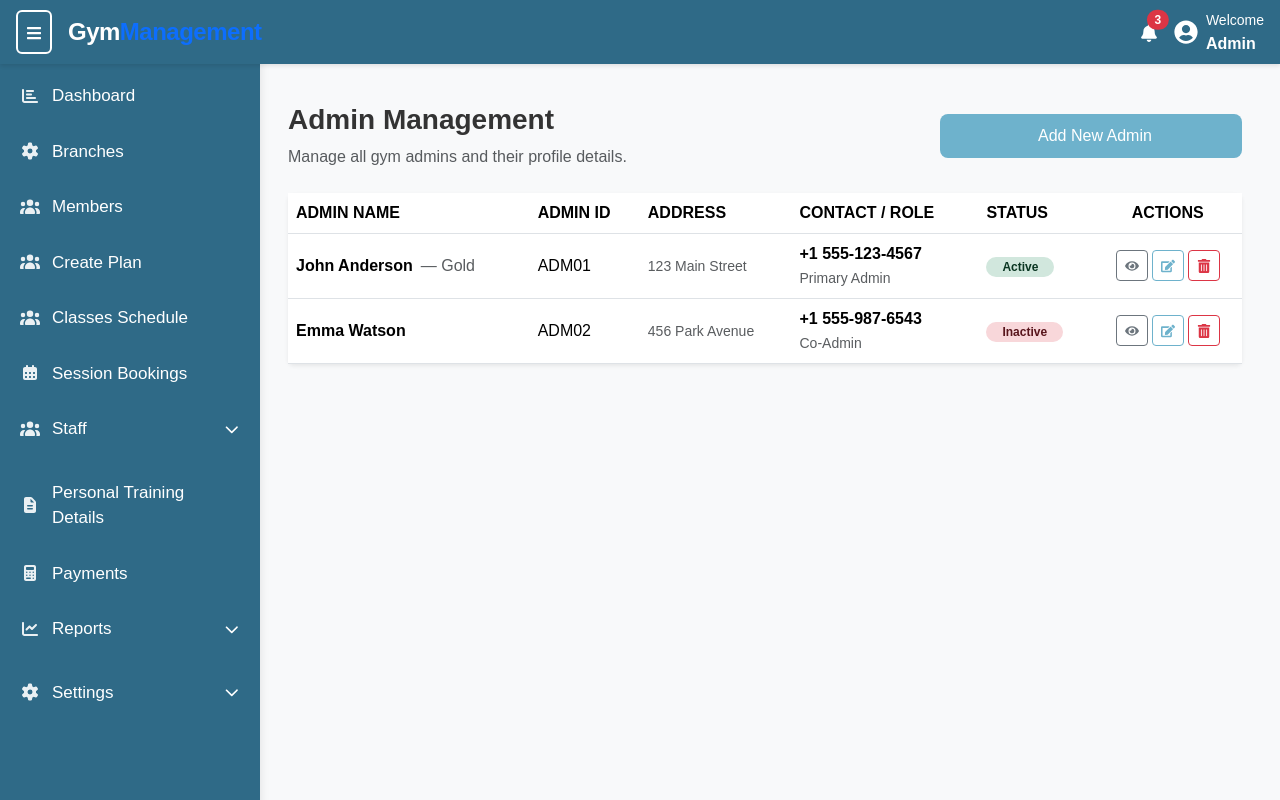
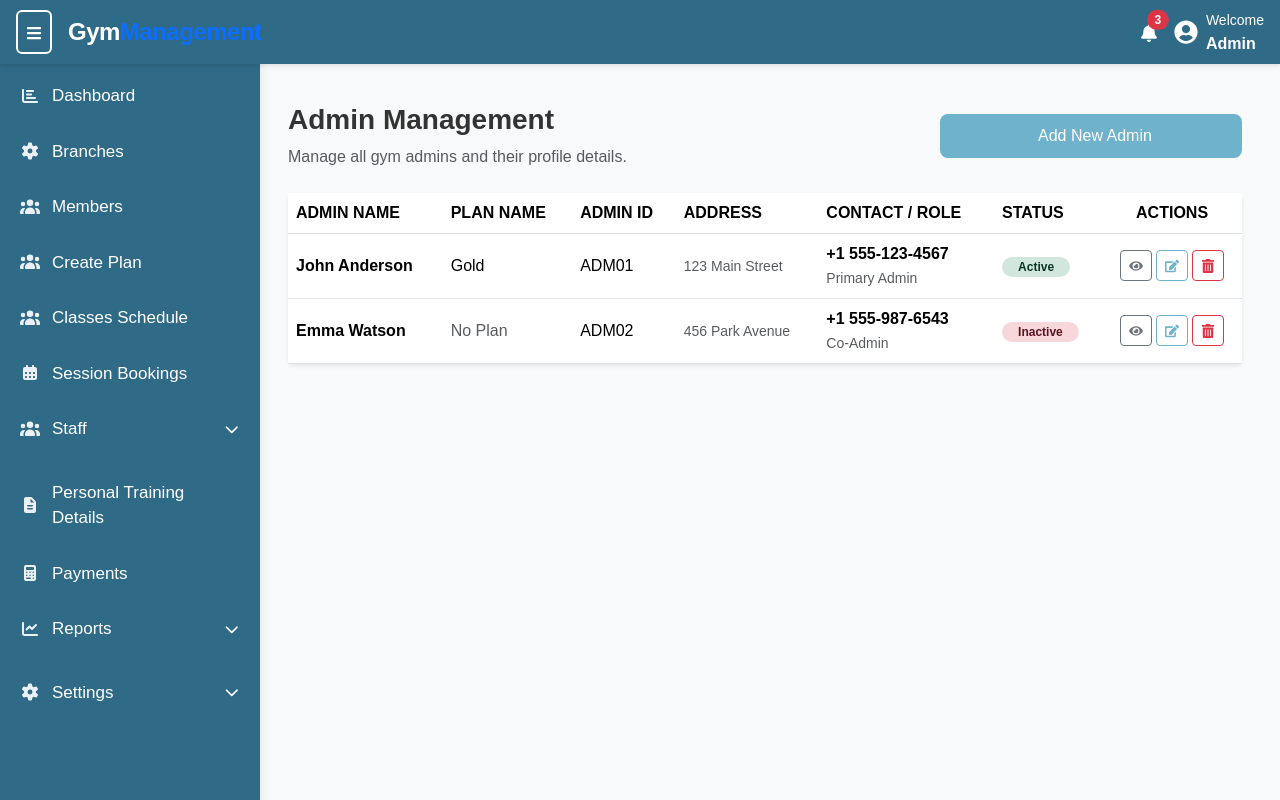
Before and after one commit to shrikantsullere/gym-frontend, a React (Vite) app: page /superadmin/Admin in a window 1280 px wide. Built offline with nearby package versions, Linux system fonts and the light colour scheme.

Commit message:
prashant

```diff
--- a/src/Dashboard/SuperAdmin/SuperAdminOwner.jsx
+++ b/src/Dashboard/SuperAdmin/SuperAdminOwner.jsx
@@ -4,7 +4,7 @@ import { FaEye, FaEdit, FaTrashAlt } from 'react-icons/fa';
 const SuperAdminAdmin = () => {
   const [isModalOpen, setIsModalOpen] = useState(false);
   const [isDeleteModalOpen, setIsDeleteModalOpen] = useState(false);
-  const [modalType, setModalType] = useState('add');
+  const [modalType, setModalType] = useState('add'); // 'view' | 'edit' | 'add'
   const [selectedAdmin, setSelectedAdmin] = useState(null);
 
   const handleAddNew = () => {
@@ -64,9 +64,7 @@ const SuperAdminAdmin = () => {
       email: "john@admin.com",
       status: "Active",
       username: "john_admin",
-      plans: [
-        { planName: "Gold", price: "1200", duration: "12 Months", description: "Full access plan" }
-      ]
+      plans: [{ planName: "Gold", price: "1200", duration: "12 Months", description: "Full access plan" }]
     },
     {
       id: 2,
@@ -128,6 +126,7 @@ const SuperAdminAdmin = () => {
             <thead className="bg-light">
               <tr>
                 <th>ADMIN NAME</th>
+                <th>PLAN NAME</th>
                 <th>ADMIN ID</th>
                 <th>ADDRESS</th>
                 <th>CONTACT / ROLE</th>
@@ -137,41 +136,26 @@ const SuperAdminAdmin = () => {
             </thead>
             <tbody>
               {admins.map((admin) => (
-                <tr key={admin.id} className="hover-row" style={{ cursor: 'pointer' }}>
-
-                  <td onClick={() => handleView(admin)}>
-                    <strong>{admin.name}</strong>
-                    {admin.plans?.[0]?.planName && (
-                      <span className="text-muted ms-2">— {admin.plans[0].planName}</span>
-                    )}
-                  </td>
-
-                  <td onClick={() => handleView(admin)}>{admin.adminId}</td>
-                  <td onClick={() => handleView(admin)}><small className="text-muted">{admin.address}</small></td>
-
-                  <td onClick={() => handleView(admin)}>
-                    <div><strong>{admin.phone}</strong></div>
-                    <small className="text-muted">{admin.role}</small>
-                  </td>
-
-                  <td onClick={() => handleView(admin)}>{getStatusBadge(admin.status)}</td>
-
+                <tr key={admin.id} className="hover-row">
+                  <td><strong>{admin.name}</strong></td>
+                  <td>{admin.plans?.[0]?.planName || <span className="text-muted">No Plan</span>}</td>
+                  <td>{admin.adminId}</td>
+                  <td><small className="text-muted">{admin.address}</small></td>
+                  <td><div><strong>{admin.phone}</strong></div><small className="text-muted">{admin.role}</small></td>
+                  <td>{getStatusBadge(admin.status)}</td>
                   <td className="text-center">
                     <div className="d-flex justify-content-center gap-1">
-                      <button className="btn btn-sm btn-outline-secondary" onClick={(e) => { e.stopPropagation(); handleView(admin); }}>
+                      <button className="btn btn-sm btn-outline-secondary" onClick={() => handleView(admin)}>
                         <FaEye size={14} />
                       </button>
-
-                      <button className="btn btn-sm btn-outline-primary" onClick={(e) => { e.stopPropagation(); handleEdit(admin); }}>
+                      <button className="btn btn-sm btn-outline-primary" onClick={() => handleEdit(admin)}>
                         <FaEdit size={14} />
                       </button>
-
-                      <button className="btn btn-sm btn-outline-danger" onClick={(e) => { e.stopPropagation(); handleDeleteClick(admin); }}>
+                      <button className="btn btn-sm btn-outline-danger" onClick={() => handleDeleteClick(admin)}>
                         <FaTrashAlt size={14} />
                       </button>
                     </div>
                   </td>
-
                 </tr>
               ))}
             </tbody>
@@ -179,16 +163,15 @@ const SuperAdminAdmin = () => {
         </div>
       </div>
 
+      {/* Add/Edit/View Modal */}
       {isModalOpen && (
         <div className="modal fade show" tabIndex="-1" style={{ display: 'block', backgroundColor: 'rgba(0,0,0,0.5)' }} onClick={closeModal}>
           <div className="modal-dialog modal-lg modal-dialog-centered" onClick={(e) => e.stopPropagation()}>
             <div className="modal-content">
-
               <div className="modal-header border-0 pb-0">
                 <h5 className="modal-title fw-bold">{getModalTitle()}</h5>
                 <button type="button" className="btn-close" onClick={closeModal}></button>
               </div>
-
               <div className="modal-body p-4">
                 <AdminForm
                   mode={modalType}
@@ -200,34 +183,30 @@ const SuperAdminAdmin = () => {
                   }}
                 />
               </div>
-
             </div>
           </div>
         </div>
       )}
 
+      {/* Delete Modal */}
       {isDeleteModalOpen && (
         <div className="modal fade show" tabIndex="-1" style={{ display: 'block', backgroundColor: 'rgba(0,0,0,0.5)' }} onClick={closeDeleteModal}>
           <div className="modal-dialog modal-dialog-centered" onClick={(e) => e.stopPropagation()}>
             <div className="modal-content">
-
               <div className="modal-header border-0 pb-0">
                 <h5 className="modal-title fw-bold">Confirm Deletion</h5>
                 <button className="btn-close" onClick={closeDeleteModal}></button>
               </div>
-
               <div className="modal-body text-center py-4">
                 <h5>Are you sure?</h5>
                 <p className="text-muted">
                   This will permanently delete <strong>{selectedAdmin?.name}</strong>.
                 </p>
               </div>
-
               <div className="modal-footer border-0 justify-content-center pb-4">
                 <button className="btn btn-outline-secondary px-4" onClick={closeDeleteModal}>Cancel</button>
                 <button className="btn btn-danger px-4" onClick={confirmDelete}>Delete</button>
               </div>
-
             </div>
           </div>
         </div>
@@ -237,26 +216,22 @@ const SuperAdminAdmin = () => {
   );
 };
 
-
-// ---------------------------
-// AdminForm (previously OwnerForm) stays same except labels changed to Admin
-// ---------------------------
+// AdminForm Component
 const AdminForm = ({ mode, admin, onCancel, onSubmit }) => {
   const isView = mode === 'view';
   const isAdd = mode === 'add';
-
   const initialActive = (admin?.status || 'Inactive') === 'Active';
 
   const planOptions = {
-    Gold: { price: "1200", duration: "12 Months", description: "Best premium plan with full access" },
-    Silver: { price: "800", duration: "6 Months", description: "Affordable mid-range plan for regular users" },
-    Basic: { price: "500", duration: "3 Months", description: "Starter plan for new gym members" }
+    Gold: { price: "1200", duration: "12 Months", description: "Full access plan" },
+    Silver: { price: "800", duration: "6 Months", description: "Mid-tier plan" },
+    Basic: { price: "500", duration: "3 Months", description: "Starter plan" }
   };
 
-  const [selectedPlan, setSelectedPlan] = useState(admin?.plans?.[0]?.planName || "");
-  const [planPrice, setPlanPrice] = useState(admin?.plans?.[0]?.price || "");
-  const [planDuration, setPlanDuration] = useState(admin?.plans?.[0]?.duration || "");
-  const [planDescription, setPlanDescription] = useState(admin?.plans?.[0]?.description || "");
+  const [selectedPlan, setSelectedPlan] = React.useState(admin?.plans?.[0]?.planName || "");
+  const [planPrice, setPlanPrice] = React.useState(admin?.plans?.[0]?.price || "");
+  const [planDuration, setPlanDuration] = React.useState(admin?.plans?.[0]?.duration || "");
+  const [planDescription, setPlanDescription] = React.useState(admin?.plans?.[0]?.description || "");
 
   const handlePlanChange = (e) => {
     const plan = e.target.value;
@@ -277,7 +252,6 @@ const AdminForm = ({ mode, admin, onCancel, onSubmit }) => {
     if (isView) return onCancel();
     const fd = new FormData(e.currentTarget);
     const data = Object.fromEntries(fd.entries());
-
     const payload = {
       name: data.name,
       gymName: data.gymName,
@@ -300,7 +274,6 @@ const AdminForm = ({ mode, admin, onCancel, onSubmit }) => {
           <label className="form-label">Admin Name *</label>
           <input name="name" className="form-control" defaultValue={admin?.name || ""} readOnly={isView} />
         </div>
-
         {isAdd ? (
           <div className="col-md-6">
             <label className="form-label">Gym Name *</label>
```
